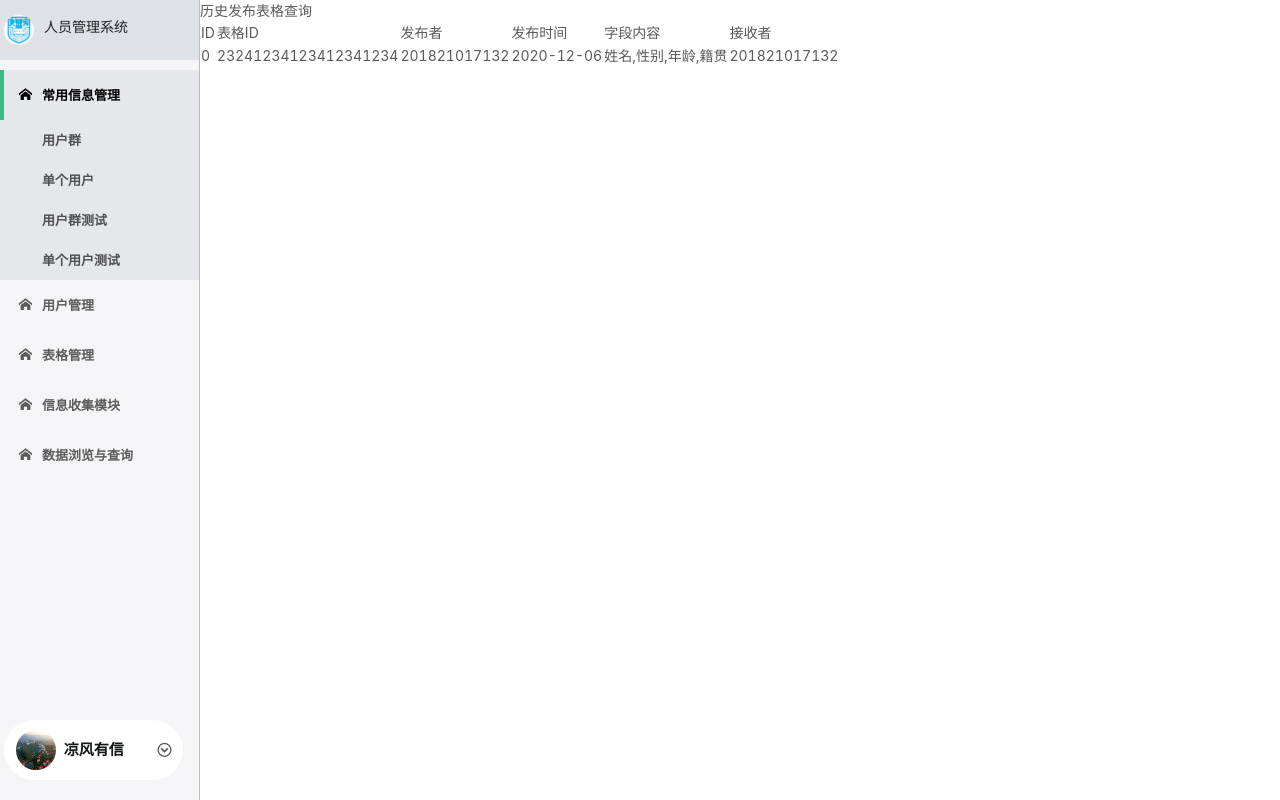
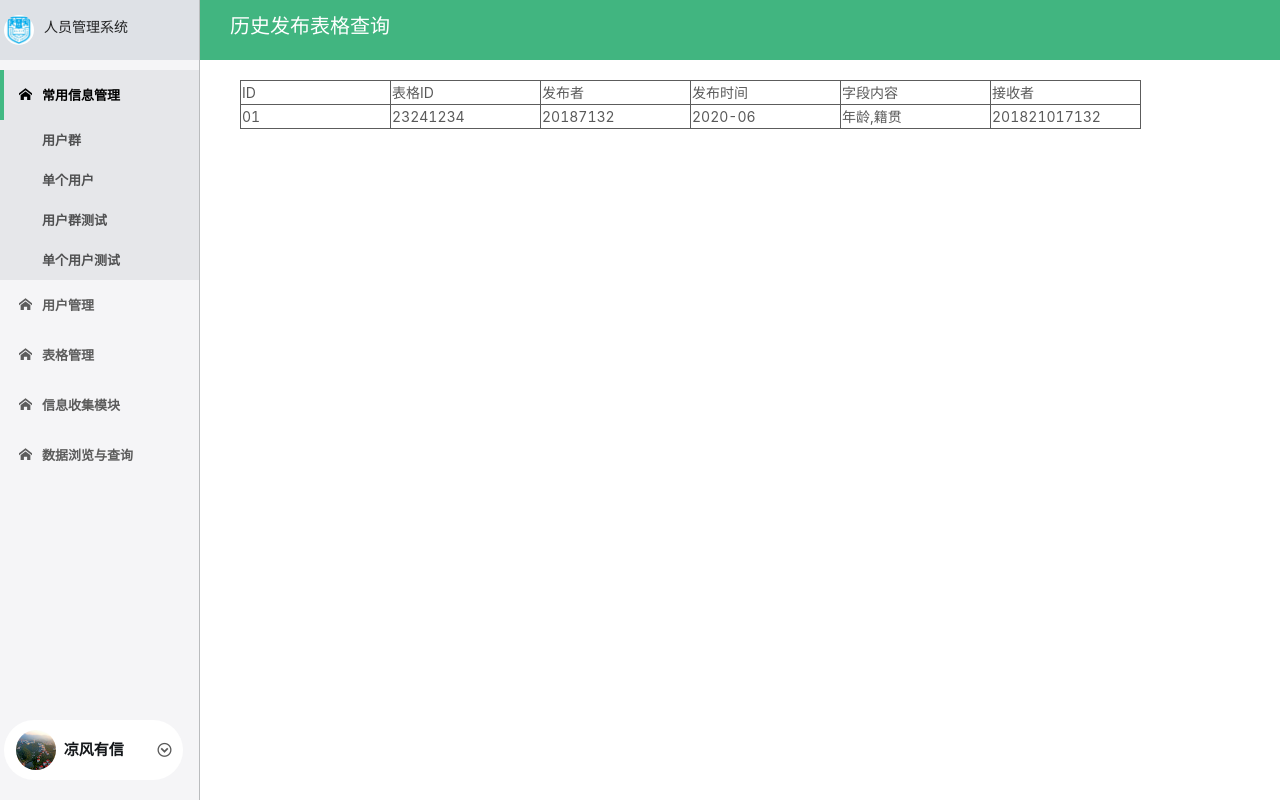
Before and after one commit to InTheWind1115/manageWeb, a Vue app: page /index/module5page2 in a window 1280 px wide. Built offline with nearby package versions, Linux system fonts and the light colour scheme; no server answers.

Commit message:
模块5-2前端修改

```diff
--- a/src/views/module4/Module4Page2.vue
+++ b/src/views/module4/Module4Page2.vue
@@ -83,8 +83,8 @@
           ret = new RegExp("(" + k + ")").exec(fmt);
           if (ret) {
             fmt = fmt.replace(ret[1], (ret[1].length == 1) ? (opt[k]) : (opt[k].padStart(ret[1].length, "0")))
-          };
-        };
+          }
+        }
         return fmt;
       }
     }
--- a/src/views/module5/Module5Page2.vue
+++ b/src/views/module5/Module5Page2.vue
@@ -1,11 +1,11 @@
 <template>
-  <div class="box">
+  <div class="box5-2">
     <div class="header">
       历史发布表格查询
     </div>
     <div class="body">
-      <table class="body-table">
-        <tr>
+      <table class="body-table" style="border-collapse: collapse;" >
+        <tr class="body-table-tr">
           <td>ID</td>
           <td>表格ID</td>
           <td>发布者</td>
@@ -13,12 +13,12 @@
           <td>字段内容</td>
           <td>接收者</td>
         </tr>
-        <tr>
-          <td>0</td>
-          <td>23241234123412341234</td>
-          <td>201821017132</td>
-          <td>2020-12-06</td>
-          <td>姓名,性别,年龄,籍贯</td>
+        <tr class="body-table-tr">
+          <td>01</td>
+          <td>23241234</td>
+          <td>20187132</td>
+          <td>2020-06</td>
+          <td>年龄,籍贯</td>
           <td>201821017132</td>
         </tr>
       </table>
@@ -47,6 +47,37 @@
   }
 </script>
 
-<style scoped>
+<style scoped lang="less">
+  .box5-2 {
+    .header {
+      width: 100%;
+      height: 60px;
+      background-color: #41b580;
+      font-size: 20px;
+      line-height: 260%;
+      color: white;
+      text-align: left;
+      box-sizing: border-box;
+      padding-left: 30px;
+    }
+
+    .body {
+      width: 1000px;
+      /*background-color: #42b983;*/
+      margin: 0 auto;
+
+      .body-table {
+        //display: flex;
+        flex-direction: column;
+        margin-top: 20px;
+        border-collapse: collapse!important;
+
+        .body-table-tr td {
+          width: 150px;
+          border: #5c5c5c 1px solid;
+        }
+      }
+    }
+  }
 
 </style>
```
